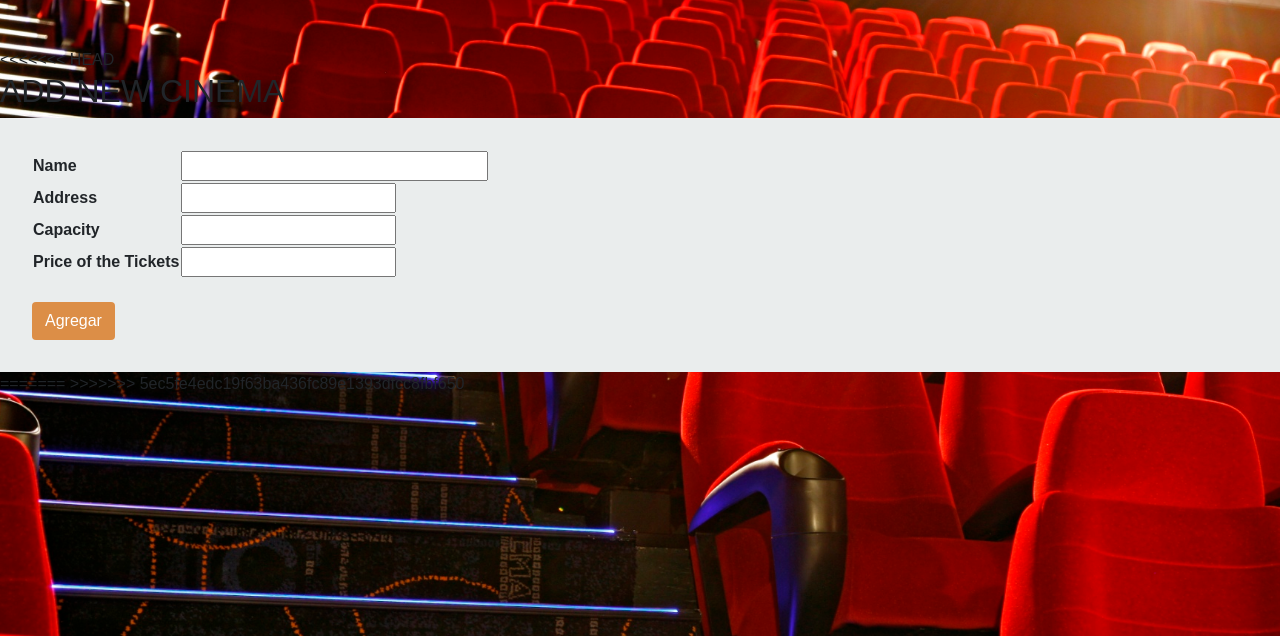
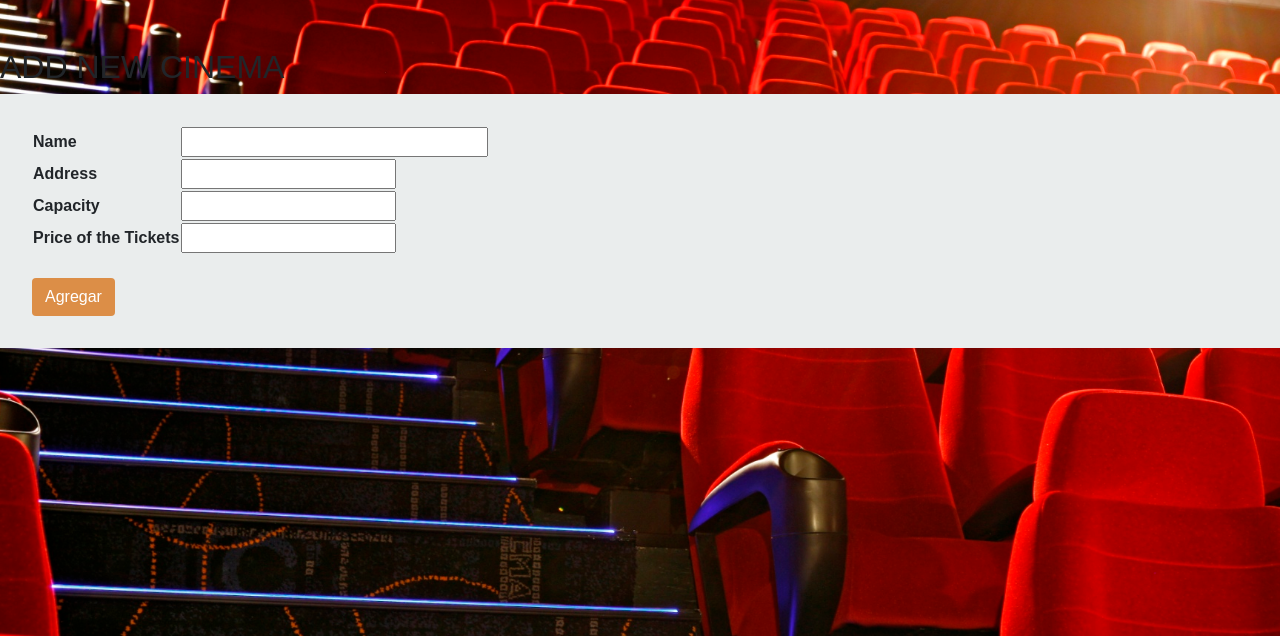
Before and after one commit to RodriSuarez/MoviePass, a PHP site: template Views/cinema-add.php in a window 1280 px wide. Shown: the part 56-692 px from the top of the page. Run offline with PHP 8.4, Linux system fonts and the light colour scheme; the template is opened without the code that fills it, so the values that code supplies are empty; some libraries are stand-ins or nearby versions.

Commit message:
Limpiando codigo

```diff
--- a/Views/cinema-add.php
+++ b/Views/cinema-add.php
@@ -2,7 +2,6 @@
 
 <main class="py-5">
      <section id="listado" class="mb-5">
-<<<<<<< HEAD
         <div class="content">
         	<div id="comments" >
         <h2>ADD NEW CINEMA</h2>
@@ -46,11 +45,6 @@
         </form>
       </div>
     </div>
-
-
         <!--  AGREGAR COSITAS LINDAS -> !-->
-=======
-        <!--  AGREGAR COSITAS  MAS LINDAS -> !-->
->>>>>>> 5ec5fe4edc19f63ba436fc89e1393dfcc8fbf650
      </section>
 </main>
```
